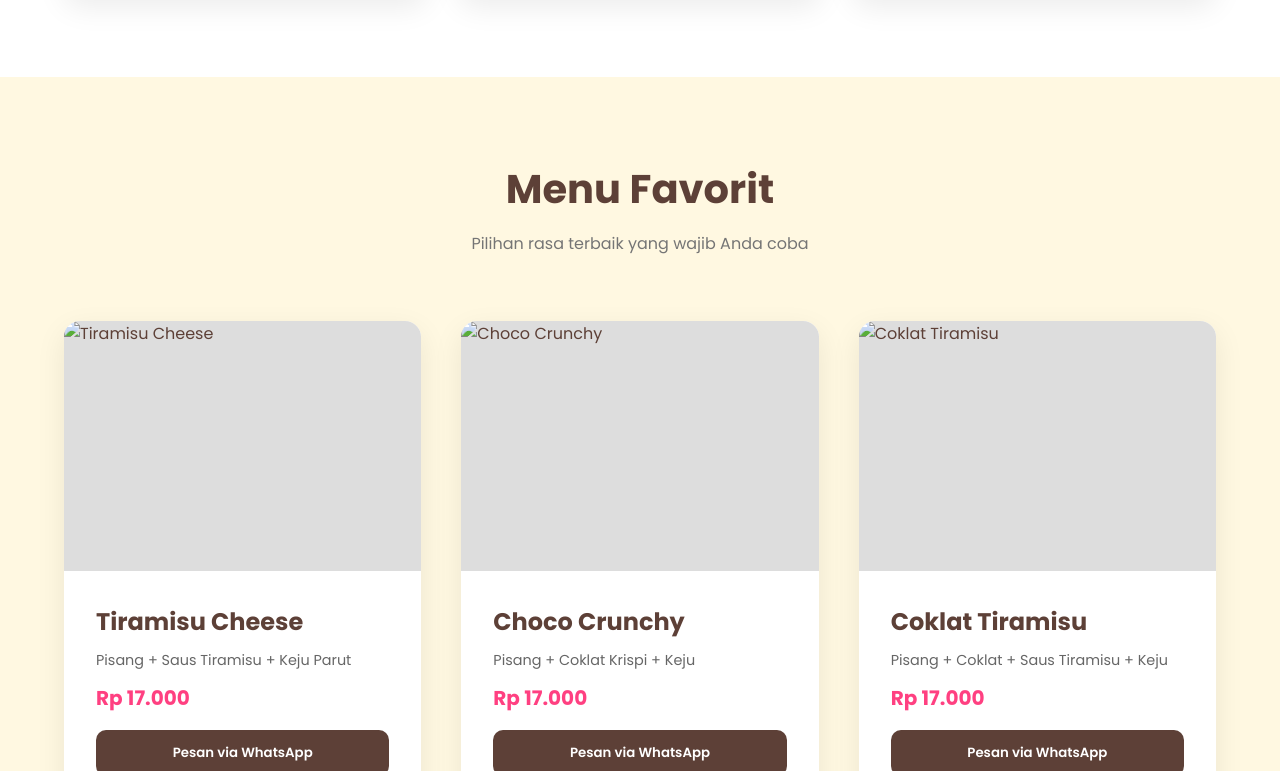
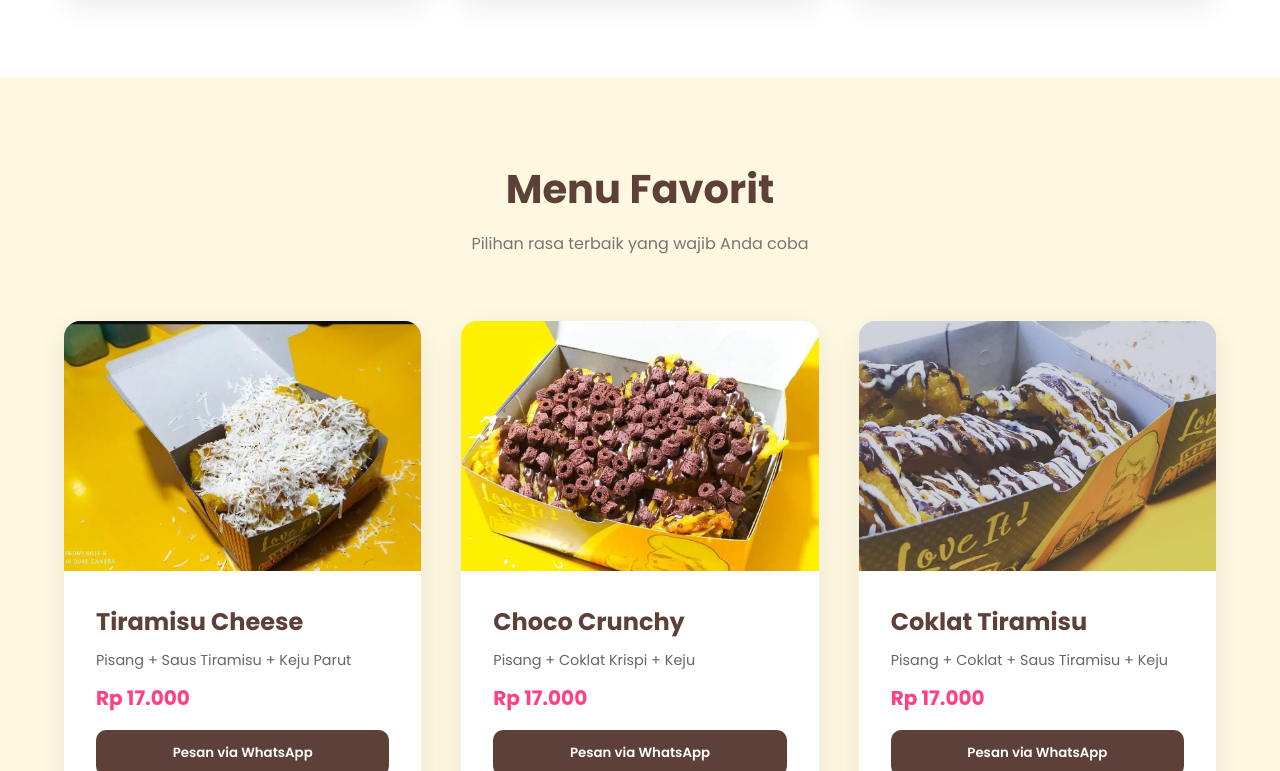
Before and after one commit to agill05/Pisang-Keju-Gorontalo, a plain HTML site: page index.html in a window 1280 px wide. Shown: the part 1384-2155 px from the top of the page. Drawn offline with nearby package versions, Linux system fonts and the light colour scheme; the site is published under a folder, as on GitHub Pages, so addresses that start at the root find nothing.

Commit message:
Update index.html

```diff
--- a/index.html
+++ b/index.html
@@ -520,7 +520,7 @@
             </div>
         </div>
         <div class="hero-img" data-aos="zoom-in">
-            <img src="/image/pis_kej.jpeg" alt="Pisang Keju Lezat">
+            <img src="image/pis_kej.jpeg" alt="Pisang Keju Lezat">
         </div>
     </section>
 
@@ -556,7 +556,7 @@
         <div class="product-grid">
             <div class="product-card" data-aos="fade-up">
                 <div class="product-img-wrapper">
-                    <img src="/image/tiramisu_cheese.jpeg" alt="Tiramisu Cheese">
+                    <img src="image/tiramisu_cheese.jpeg" alt="Tiramisu Cheese">
                 </div>
                 <div class="product-info">
                     <h3>Tiramisu Cheese</h3>
@@ -568,7 +568,7 @@
 
             <div class="product-card" data-aos="fade-up" data-aos-delay="100">
                 <div class="product-img-wrapper">
-                    <img src="/image/choco_crunchy.jpeg" alt="Choco Crunchy">
+                    <img src="image/choco_crunchy.jpeg" alt="Choco Crunchy">
                 </div>
                 <div class="product-info">
                     <h3>Choco Crunchy</h3>
@@ -580,7 +580,7 @@
 
             <div class="product-card" data-aos="fade-up" data-aos-delay="200">
                 <div class="product-img-wrapper">
-                    <img src="/image/coklat_tiramisu.jpeg" alt="Coklat Tiramisu">
+                    <img src="image/coklat_tiramisu.jpeg" alt="Coklat Tiramisu">
                 </div>
                 <div class="product-info">
                     <h3>Coklat Tiramisu</h3>
```
